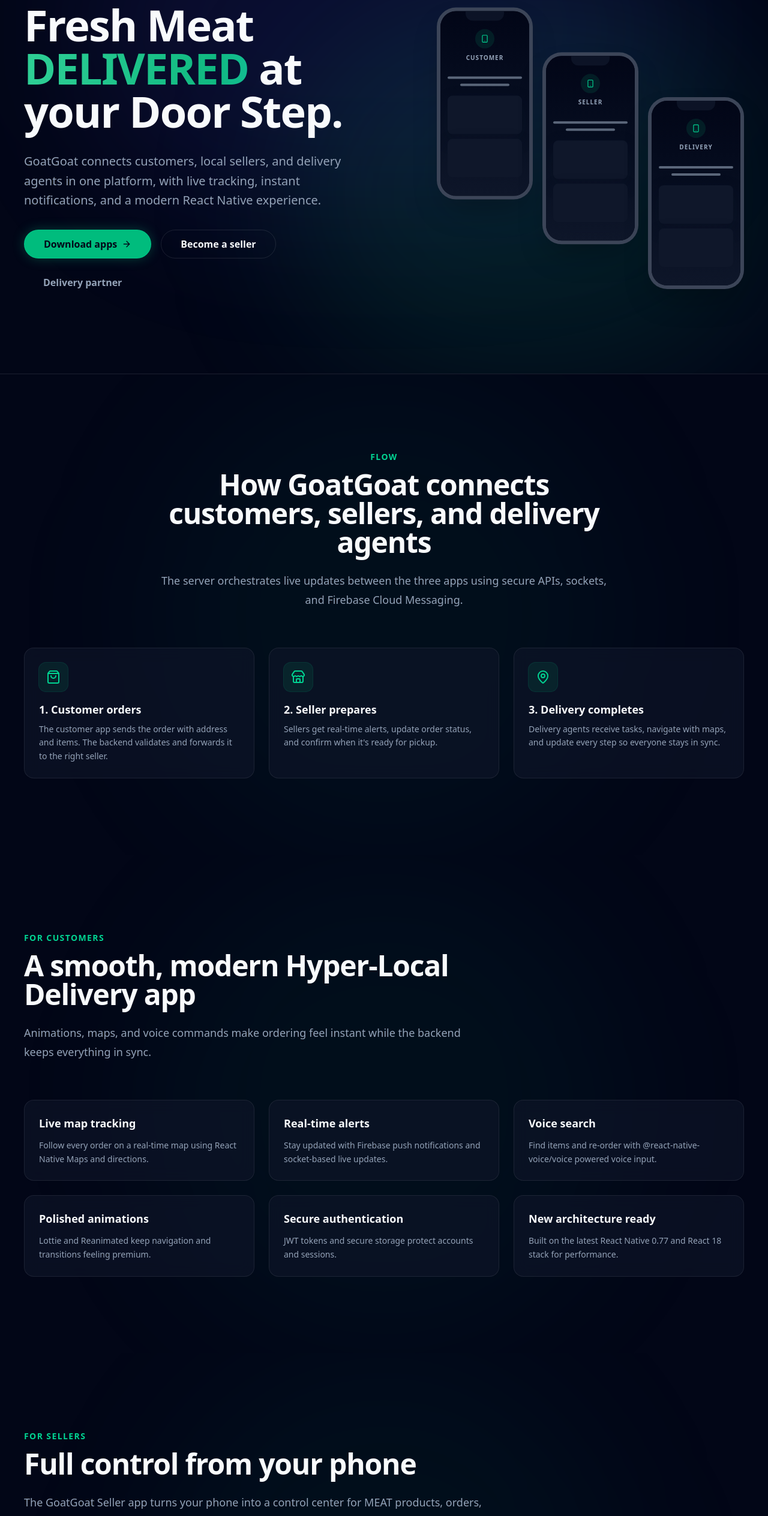
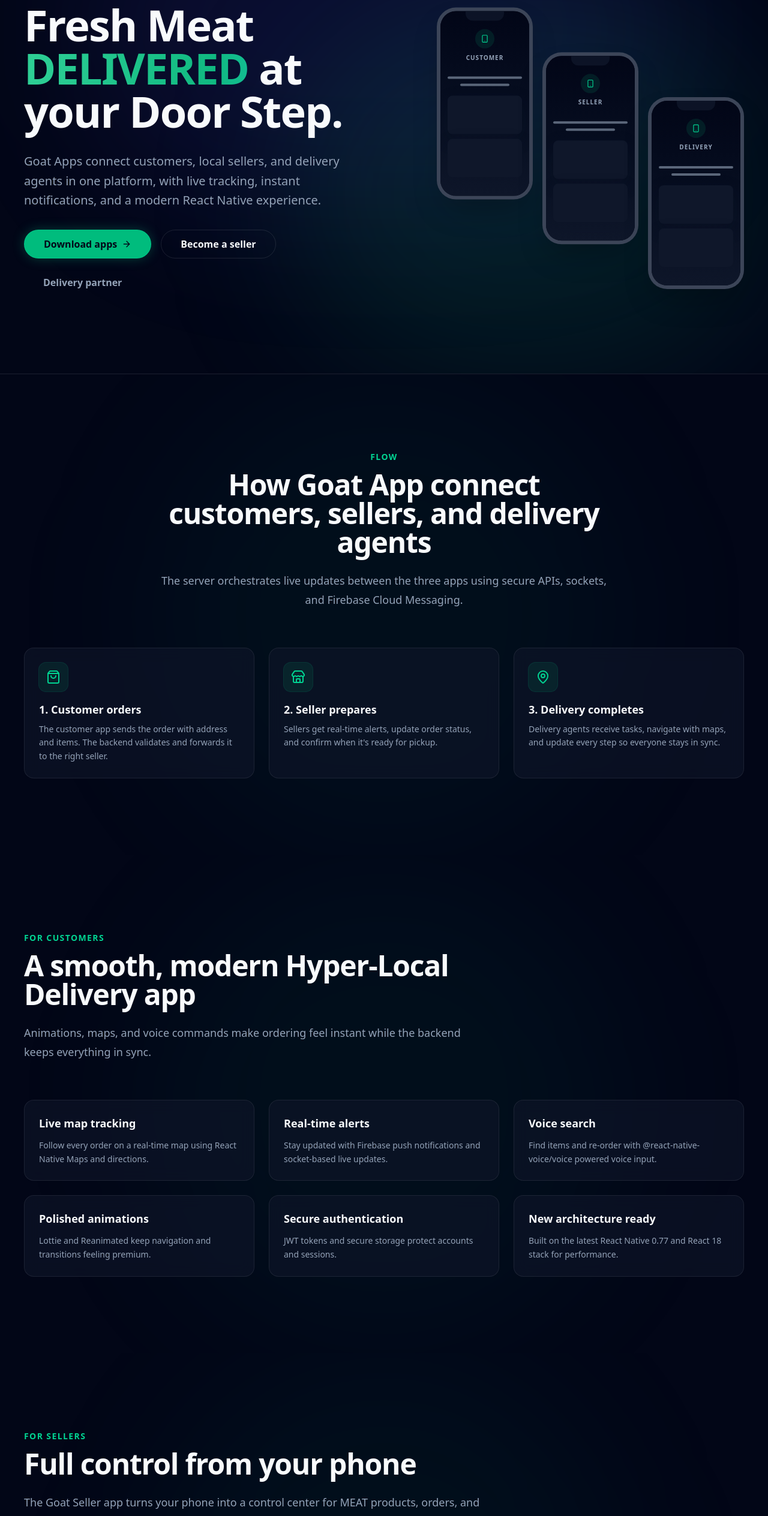
Before and after one commit to testingoat/GoatGoat-Website, a Next.js app: page / in a window 1280 px wide. Shown: the part 253-2781 px from the top of the page at 60% size. Built offline with nearby package versions, Linux system fonts and the light colour scheme.

Commit message:
Replaced all GoatGoat with Goat word

```diff
--- a/src/app/layout.tsx
+++ b/src/app/layout.tsx
@@ -3,7 +3,7 @@
 import "./globals.css";
 
 export const metadata: Metadata = {
-  title: "GoatGoat - Real-time Hyper Local Delivery",
+  title: "Goat - Real-time Hyper Local Delivery",
   description: "Connects customers, local sellers, and delivery agents in one platform.",
 };
 
--- a/src/app/privacy-policy/page.tsx
+++ b/src/app/privacy-policy/page.tsx
@@ -12,7 +12,7 @@
                     <section>
                         <h2 className="text-xl font-semibold text-emerald-400 mb-4">1. Introduction</h2>
                         <p>
-                            GoatGoat ("we", "our", or "us") is committed to protecting your privacy. This Privacy Policy explains how we collect, use, disclose, and safeguard your information when you use our Seller App. Please read this privacy policy carefully.
+                            Goat ("we", "our", or "us") is committed to protecting your privacy. This Privacy Policy explains how we collect, use, disclose, and safeguard your information when you use our Seller App. Please read this privacy policy carefully.
                         </p>
                     </section>
 
--- a/src/components/DownloadSection.tsx
+++ b/src/components/DownloadSection.tsx
@@ -25,7 +25,7 @@
     <SectionShell
       id="download"
       eyebrow="Download"
-      title="Install the GoatGoat apps"
+      title="Install the Goat apps"
       subtitle="Replace the placeholder links with your real App Store and Google Play URLs when you are ready to launch."
       align="center"
       className="bg-[color:var(--background)]"
--- a/src/components/layout/Footer.tsx
+++ b/src/components/layout/Footer.tsx
@@ -49,7 +49,7 @@
 
                 <div className="border-t border-white/5 pt-8 flex flex-col md:flex-row items-center justify-between gap-4">
                     <p className="text-xs text-slate-500">
-                        © {new Date().getFullYear()} GoatGoat. All rights reserved.
+                        © {new Date().getFullYear()} Goat. All rights reserved.
                     </p>
                     <div className="flex gap-6">
                         <a href="#" className="text-slate-500 hover:text-emerald-400 transition-colors"><Twitter size={18} /></a>
--- a/src/components/sections/ContactSection.tsx
+++ b/src/components/sections/ContactSection.tsx
@@ -9,7 +9,7 @@
         <SectionShell
             id="contact"
             eyebrow="Contact"
-            title="Talk to the GoatGoat team"
+            title="Talk to the Goat team"
             subtitle="Use this form for customer support, new seller enquiries, or delivery partner onboarding."
             align="center"
         >
--- a/src/components/sections/Hero.tsx
+++ b/src/components/sections/Hero.tsx
@@ -54,7 +54,7 @@
                         transition={{ duration: 0.5, delay: 0.2 }}
                         className="max-w-xl text-pretty text-lg text-[var(--muted-foreground)] sm:text-xl leading-relaxed"
                     >
-                        GoatGoat connects customers, local sellers, and delivery agents in
+                        Goat Apps connect customers, local sellers, and delivery agents in
                         one platform, with live tracking, instant notifications, and a
                         modern React Native experience.
                     </motion.p>
--- a/src/components/sections/HowItWorks.tsx
+++ b/src/components/sections/HowItWorks.tsx
@@ -27,7 +27,7 @@
         <SectionShell
             id="how-it-works"
             eyebrow="Flow"
-            title="How GoatGoat connects customers, sellers, and delivery agents"
+            title="How Goat App connect customers, sellers, and delivery agents"
             subtitle="The server orchestrates live updates between the three apps using secure APIs, sockets, and Firebase Cloud Messaging."
             align="center"
         >
--- a/src/components/sections/SellerSection.tsx
+++ b/src/components/sections/SellerSection.tsx
@@ -9,7 +9,7 @@
             id="sellers"
             eyebrow="For sellers"
             title="Full control from your phone"
-            subtitle="The GoatGoat Seller app turns your phone into a control center for MEAT products, orders, and performance."
+            subtitle="The Goat Seller app turns your phone into a control center for MEAT products, orders, and performance."
         >
             <FeatureGrid
                 items={[
```
